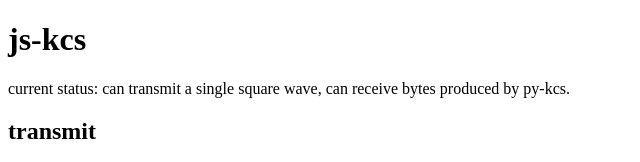
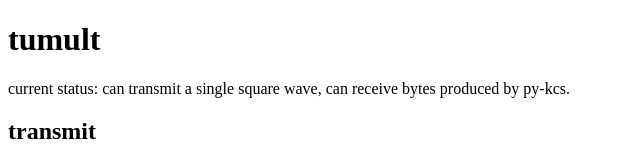
Before and after one commit to nycki93/cassette-modem, a website: page index.html in a window 1280 px wide. Shown: the top 162 px of the page, 0-640 px from the left. Drawn offline with Linux system fonts and the light colour scheme.

Commit message:
renamed to tumult

```diff
--- a/index.html
+++ b/index.html
@@ -1,10 +1,10 @@
 <!DOCTYPE html>
 <html lang="en">
 <meta charset="utf-8">
-<title>js-kcs</title>
+<title>tumult</title>
 <script type="module" src="index.js"></script>
 
-<h1>js-kcs</h1>
+<h1>tumult</h1>
 <p>current status: can transmit a single square wave, can receive bytes produced by py-kcs.</p>
 
 <h2>transmit</h2>
```
